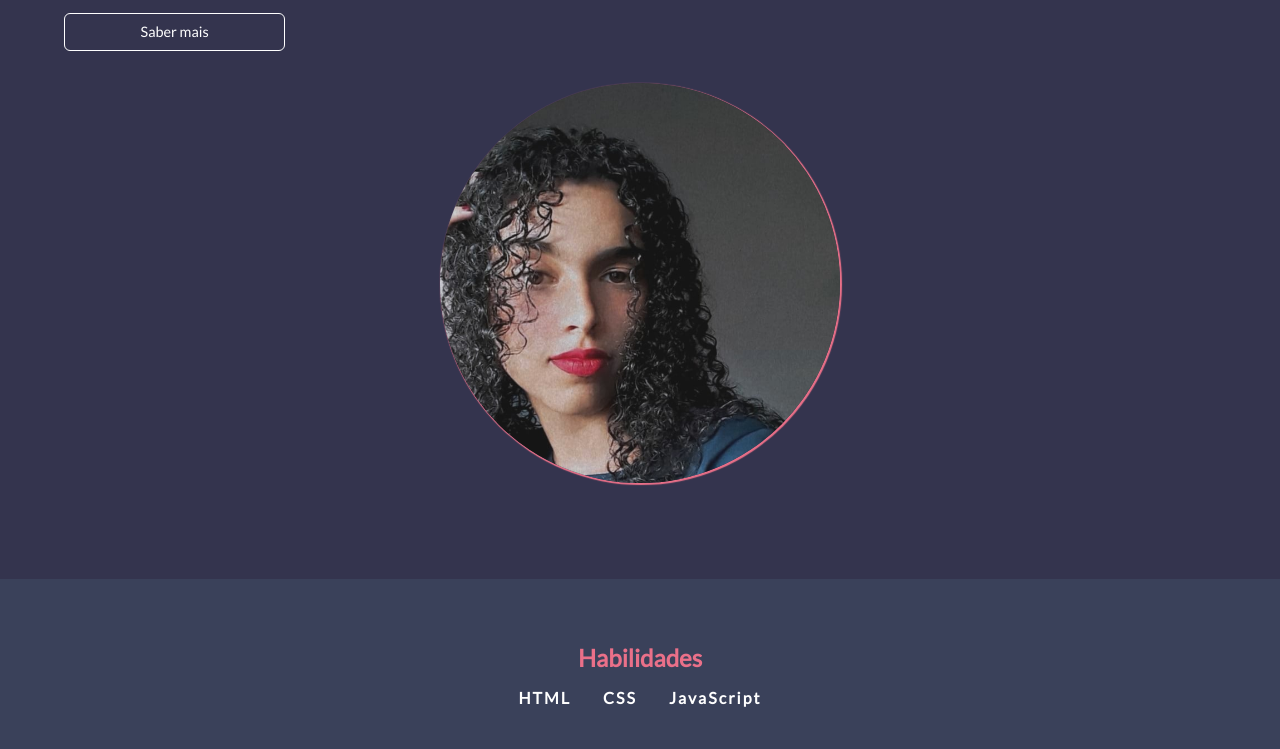
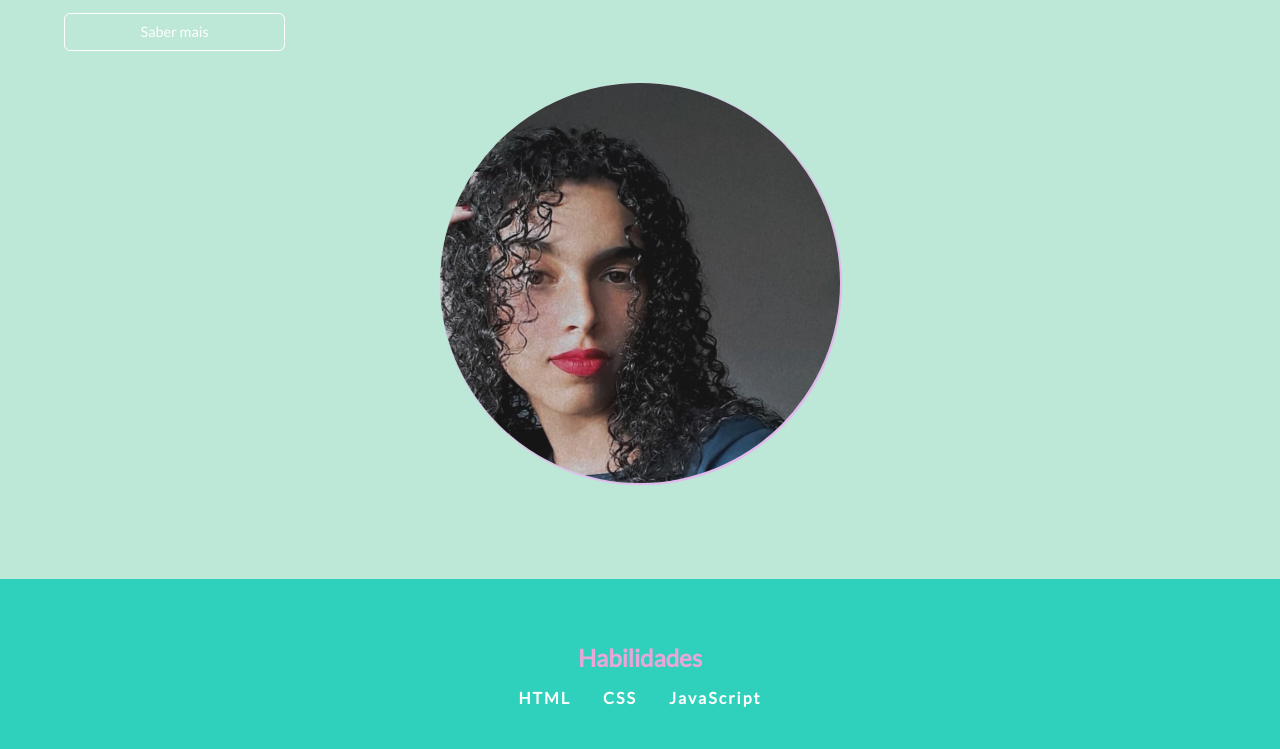
Before and after one commit to grazi230/projetofinalgrazi, a plain HTML site: page index.html in a window 1280 px wide. Shown: the part 364-1113 px from the top of the page. Drawn offline with Linux system fonts and the light colour scheme; no server answers.

Commit message:
Add files via upload

```diff
--- a/style.css
+++ b/style.css
@@ -4,12 +4,12 @@
 /* Definindo as cores principais como variáveis CSS */
 :root {
     --white: #fff;
-    --dark1: #34344e; /* Cor de fundo principal */
-    --dark2: #3a415a; /* Cor de seções */
+    --dark1: #bde7d7; /* Cor de fundo principal */
+    --dark2: #30d1bc; /* Cor de seções */
     --dark3: #ffffff; /* Cor clara (pode alterar para contraste) */
     --dark4: #fff; /* Alternativa de cor clara */
-    --dark5: #ea7089; /* Cor de destaque */
-    --cyan1: #ea7089; /* Outra cor de destaque */
+    --dark5: #e9a7d8; /* Cor de destaque */
+    --cyan1: #e5b6ee; /* Outra cor de destaque */
 }
 
 /* Resetando margens e preenchimentos padrão */
```
